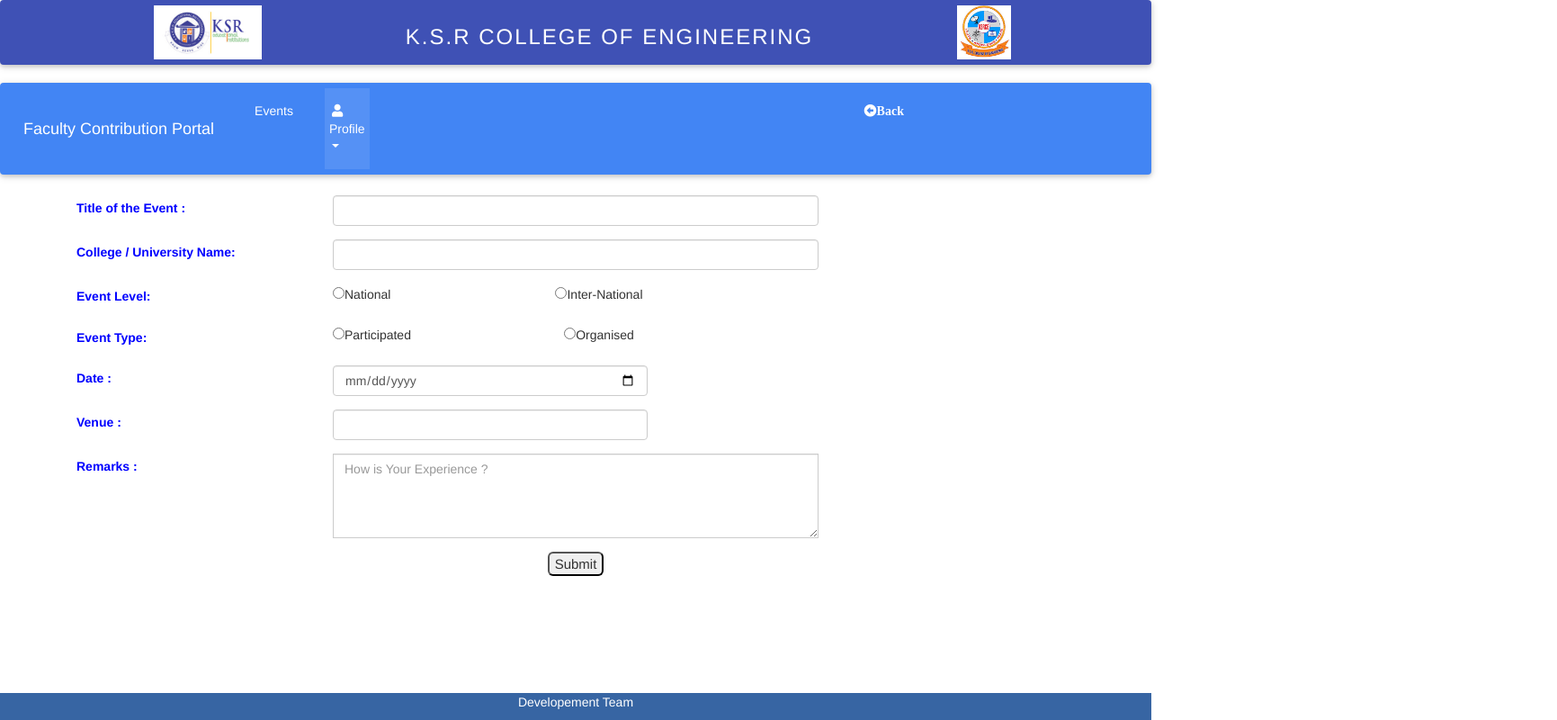
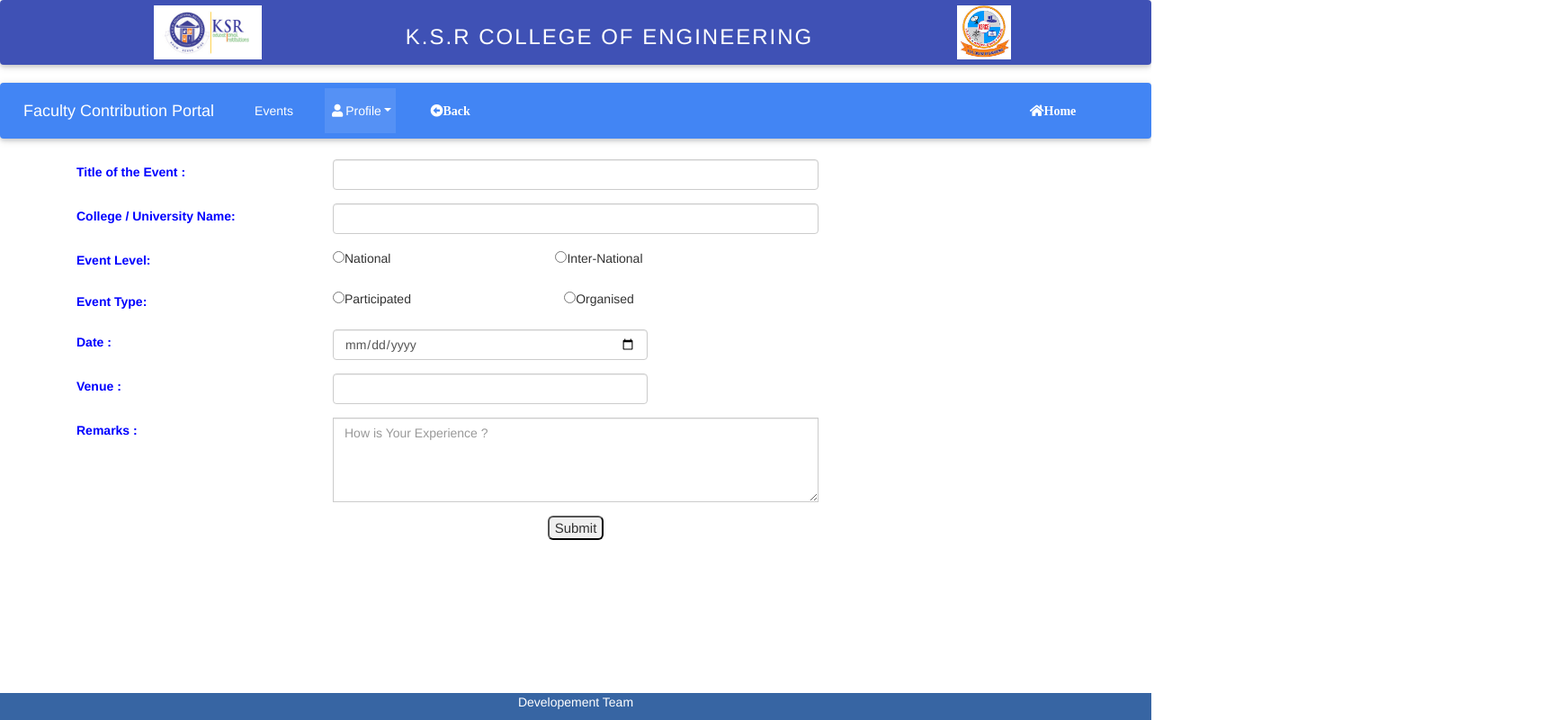
Before and after one commit to VICKY129/miniproject, a plain HTML site: page events.html in a window 1280 px wide. Shown: the whole page at 90% size, 1731 px wide, since content can reach past the window. Drawn offline with nearby package versions, Linux system fonts and the light colour scheme.

Commit message:
Update events.html

```diff
--- a/events.html
+++ b/events.html
@@ -59,7 +59,7 @@
           <a class="dropdown-item" href="index.html">Log out</a>
         </div>
       </li>
-<li class="nav-item" style="margin-left:40vw;">
+<li class="nav-item">
       <a class="nav-link" href="#"><i class="fas fa-arrow-alt-circle-left" onclick="goBack()">Back</i></a>
    </li>
       <li class="nav-item"  style="margin-left:45vw;">
```
